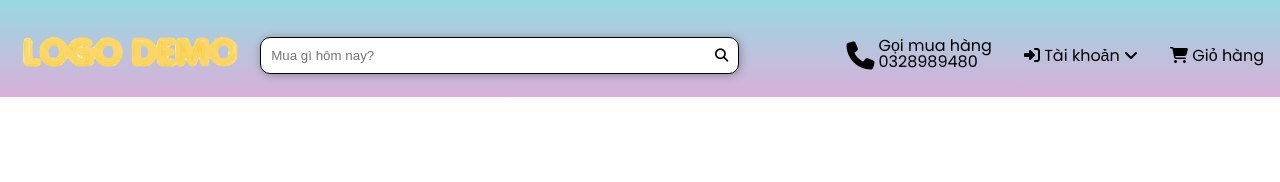
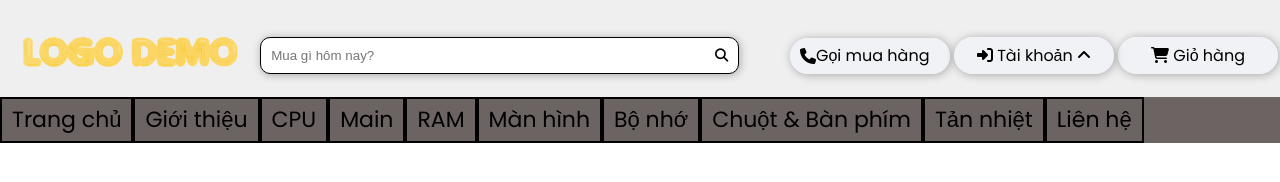
Before and after one commit to NguyenAlpha/Web_Project, a plain HTML site: page index.html in a window 1280 px wide. Shown: the top 182 px of the page. Drawn offline with Linux system fonts and the light colour scheme.

Commit message:
11/10 Nguyen 4

```diff
--- a/assets/CSS/style.css
+++ b/assets/CSS/style.css
@@ -12,18 +12,23 @@ body {
 
 }
 
+.header {
+    /* width: 90%;
+    margin: 0px auto; */
+}
+
 .logo img{
     height: 80px;
 }
 
+
 .body-header {
     display: flex;
-    background-image: linear-gradient(0deg, #D9AFD9 0%, #97D9E1 100%);
+    /* background-image: linear-gradient(0deg, #D9AFD9 0%, #97D9E1 100%); */
+    background-color: rgb(239, 239, 239);
     align-items: center;
     padding-top: 14px;
 }
-
-
 
 .muc-dau {
     display: flex;
@@ -32,30 +37,29 @@ body {
 }
 
 .muc-dau a {
-    padding: 16px;
+    background-color: rgba(241, 243, 247, 0.935);
+    border-radius: 20px;
+    margin: 2px;
+    padding: 10px;
+    /* height: 80px; */
+    width: 160px;
     color:rgb(0, 0, 0);
-    transition: text-shadow 0.3s ease;
+    transition: text-shadow 0.3s ease, background-color 0.3s ease;
+    text-align: center;
+    box-shadow: 1px 1px 10px rgb(0, 0, 0, 0.3);
 
 }
 
 .muc-dau a:hover {
-    text-shadow: 1px 0px 0px rgb(0, 0, 0);
+    color: aliceblue;
+    text-shadow: 1px 0px 0px rgb(255, 255, 255);
+    background-color: rgba(14, 14, 15, 0.4);
+
 }
 
-.fa-phone {
-    font-size: 28px;
-    padding: 4px;
-    color: rgb(0, 0, 0);
-}
 
 .muc-dau .thong-tin-lien-he {
     display: flex;
-}
-
-.muc-dau .phone {
-    display:flex;
-    flex-direction:column;
-
 }
 
 .search {
@@ -84,7 +88,8 @@ body {
 }
 
 .search button:hover{
-    background: linear-gradient(120deg, #d4fc79 0%, #96e6a1 100%);
+    background-color: rgb(165, 165, 165);
+
 }
 
 .login {
@@ -92,11 +97,16 @@ body {
     position: relative;
 }
 
+.fa-angle-down {
+    transform: rotate(180deg);
+    transition: transform 0.3s ease;
+}
+
 .login ul {
     /* display: none; */
     position: absolute;
     top: 48px;
-    background-image: linear-gradient(0deg, #D9AFD9 0%, #97D9E1 100%);
+    /* background-color: rgb(39, 38, 38, 0.5); */
     border-radius: 10px;
     width: 146px;
     min-width: 146px;
@@ -114,13 +124,33 @@ body {
     transform: translateY(0);
 }
 
+.login:hover .fa-angle-down {
+    transform: rotate(0deg);
+}
+
 .login li {
-    background-image: linear-gradient(120deg, #d4fc79 0%, #96e6a1 100%);
+    /* background-image: linear-gradient(120deg, #d4fc79 0%, #96e6a1 100%); */
     border-radius: 10px;
     margin: 8px;
 }
+
 
 .fixed {
     position: sticky;
     top: -18px;
 }
+
+.header-menu{
+    background-color: rgb(108, 99, 99);
+}
+
+.header-nav ul{
+    display: flex;
+    font-size: 22px;
+}
+
+.header-nav > ul > li {
+    border: 2px solid rgb(0, 0, 0);
+    padding: 10px;
+
+}
--- a/index.html
+++ b/index.html
@@ -43,7 +43,6 @@
                         <i class="fa-solid fa-phone"></i>
                         <div class="phone" >
                             <span>Gọi mua hàng</span>
-                            <span>0328989480</span>
                         </div>
                     </a>
 
@@ -76,6 +75,47 @@
                 </div>
             </div>
         </div>
+
+        <div class="header-menu">
+            <div class="container">
+                <div class="haeder-menu-des">
+                    <nav class="header-nav">
+                        <ul>
+                            <li>
+                                Trang chủ
+                            </li>
+                            <li>
+                                Giới thiệu
+                            </li>
+                            <li>
+                                CPU
+                            </li>
+                            <li>
+                                Main
+                            </li>
+                            <li>
+                                RAM
+                            </li>
+                            <li>
+                                Màn hình
+                            </li>
+                            <li>
+                                Bộ nhớ
+                            </li>
+                            <li>
+                                Chuột & Bàn phím
+                            </li>
+                            <li>
+                                Tản nhiệt
+                            </li>
+                            <li>
+                                Liên hệ
+                            </li>
+                        </ul>
+                    </nav>
+                </div>
+            </div>
+        </div>
     </header>
 
 </body>
```
